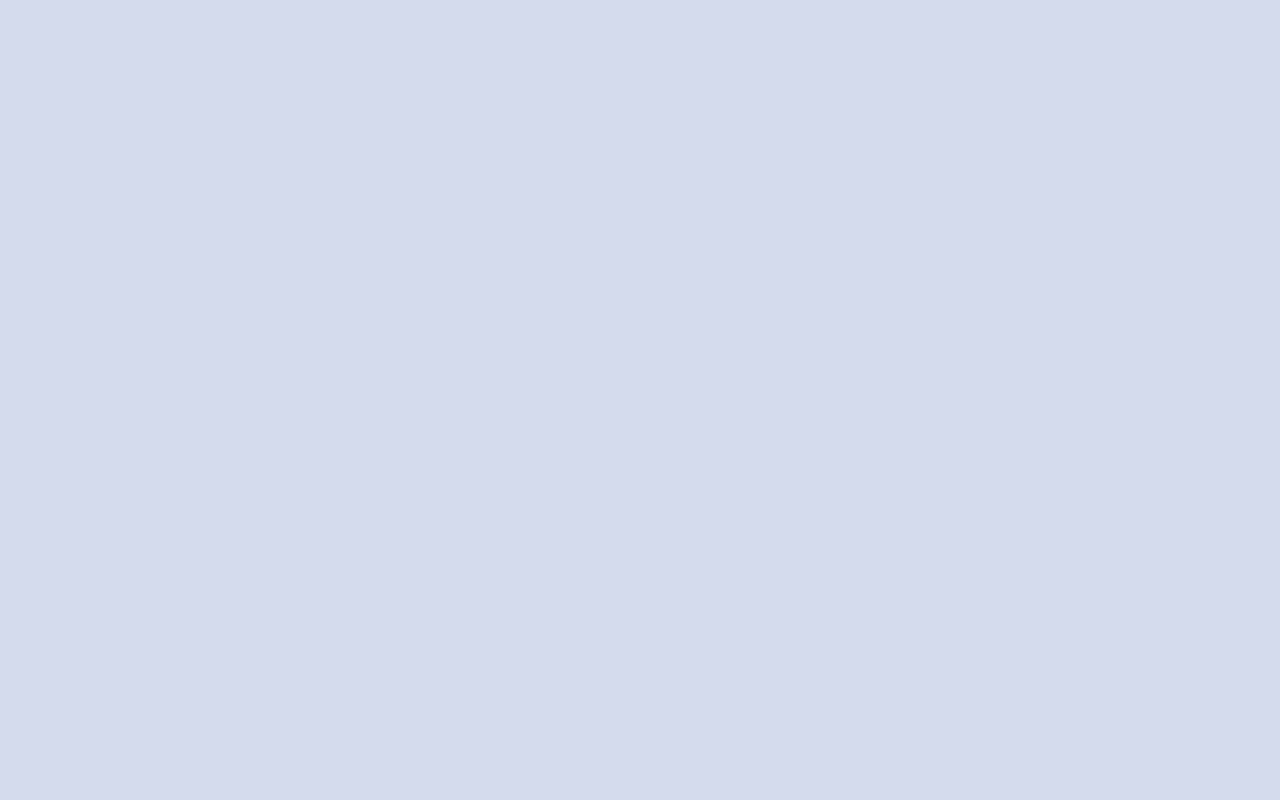
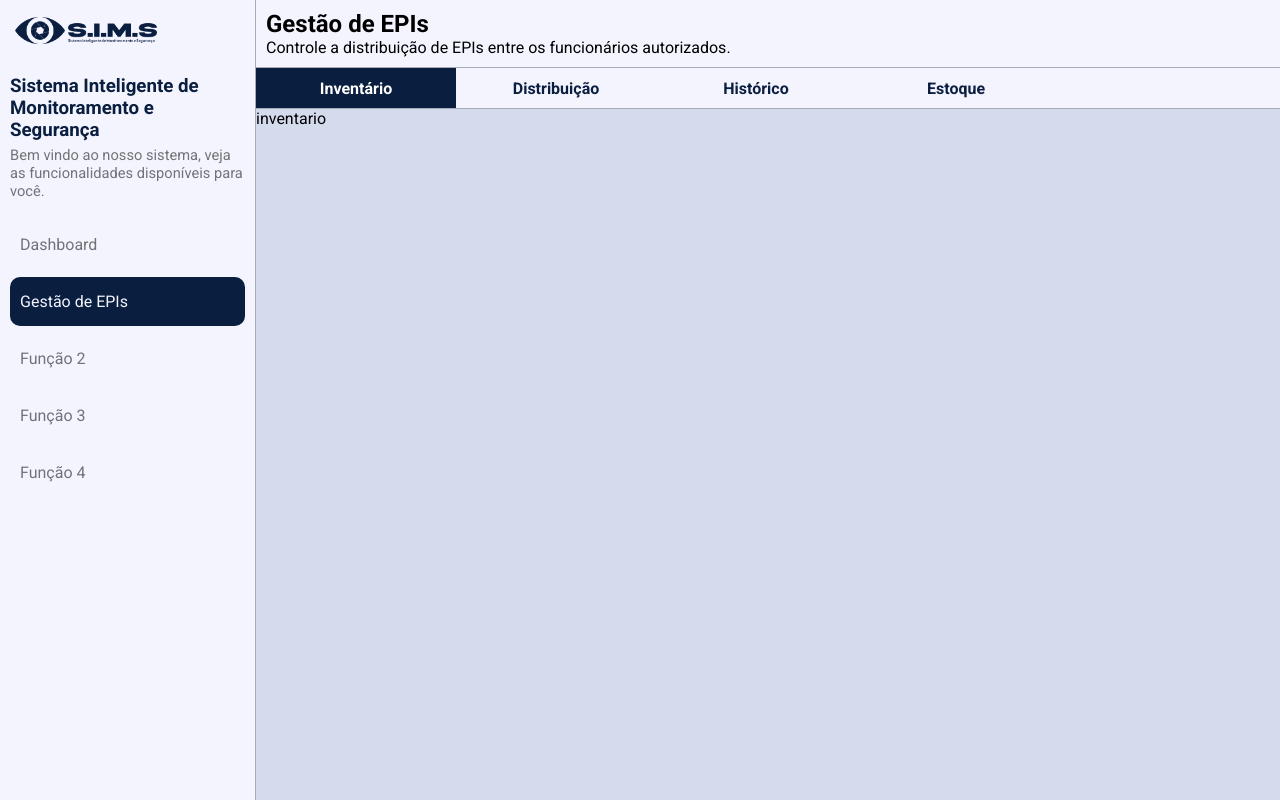
Before and after one commit to williamsdavid5/SIMS_dashborad, a React (Vite) app: page /gestaoEPI in a window 1280 px wide. Before the commit this address had no page. Built offline with nearby package versions, Linux system fonts and the light colour scheme.

Commit message:
adicionada a tela gestão de EPIs sem elementos ainda, mas com navegação interna entre links

```diff
--- a/src/App.jsx
+++ b/src/App.jsx
@@ -2,6 +2,11 @@ import { Routes, Route } from "react-router-dom";
 import Home from "./pages/Home";
 import Login from "./pages/Login";
 import Dashboard from "./pages/Dashboard";
+import GestaoEPI from "./pages/GestaoEPI";
+import Historico from "./pages/GestaoEPI/Historico";
+import Inventario from "./pages/GestaoEPI/Inventario";
+import Estoque from "./pages/GestaoEPI/Estoque";
+import Distribuicao from "./pages/GestaoEPI/Distribuicao";
 
 import './App.css'
 
@@ -11,6 +16,13 @@ function App() {
       <Route path="/home" element={<Home />} />
       <Route path="/" element={<Login />} />
       <Route path="/dashboard" element={<Dashboard />} />
+      <Route path="gestaoEPI" element={<GestaoEPI />}>
+        <Route index element={<Inventario />} />
+        {/* <Route index path="inventario" element={<Inventario />} /> */}
+        <Route path="distribuicao" element={<Distribuicao />} />
+        <Route path="historico" element={<Historico />} />
+        <Route path="estoque" element={<Estoque />} />
+      </Route>
     </Routes>
   );
 }
--- /dev/null
+++ b/src/pages/GestaoEPI.jsx
@@ -0,0 +1,38 @@
+import MenuLateral from "./MenuLateral"
+import './styles/gestaoEPI.css'
+import { Outlet, NavLink } from "react-router-dom"
+
+export default function GestaoEPI() {
+    return (
+        <>
+            <main className="dashboardMain">
+                <MenuLateral></MenuLateral>
+                <section className="mainGestaoEPI">
+                    <header className="superiorDash">
+                        <h1>Gestão de EPIs</h1>
+                        <p>Controle a distribuição de EPIs entre os funcionários autorizados.</p>
+                    </header>
+                    <nav className="menuSuperiorGestaoEPI">
+                        <NavLink
+                            to="." end
+                            className={({ isActive }) => isActive ? "ativado" : ""}
+                        >Inventário</NavLink>
+                        <NavLink
+                            to="distribuicao"
+                            className={({ isActive }) => isActive ? "ativado" : ""}
+                        >Distribuição</NavLink>
+                        <NavLink
+                            to="historico"
+                            className={({ isActive }) => isActive ? "ativado" : ""}
+                        >Histórico</NavLink>
+                        <NavLink
+                            to="estoque"
+                            className={({ isActive }) => isActive ? "ativado" : ""}
+                        >Estoque</NavLink>
+                    </nav>
+                    <Outlet></Outlet>
+                </section>
+            </main >
+        </>
+    )
+}
--- /dev/null
+++ b/src/pages/GestaoEPI/Distribuicao.jsx
@@ -0,0 +1,7 @@
+export default function Distribuicao() {
+    return (
+        <>
+            <p>distribuição</p>
+        </>
+    )
+}
--- /dev/null
+++ b/src/pages/GestaoEPI/Estoque.jsx
@@ -0,0 +1,7 @@
+export default function Estoque() {
+    return (
+        <>
+            <p>estoque</p>
+        </>
+    )
+}
--- /dev/null
+++ b/src/pages/GestaoEPI/Historico.jsx
@@ -0,0 +1,7 @@
+export default function Historico() {
+    return (
+        <>
+            <p>historico</p>
+        </>
+    )
+}
--- /dev/null
+++ b/src/pages/GestaoEPI/Inventario.jsx
@@ -0,0 +1,7 @@
+export default function Inventario() {
+    return (
+        <>
+            <p>inventario</p>
+        </>
+    )
+}
--- a/src/pages/MenuLateral.jsx
+++ b/src/pages/MenuLateral.jsx
@@ -28,11 +28,11 @@ export default function MenuLateral() {
                         Dashboard
                     </NavLink>
                     <NavLink
-                        to="/home"
+                        to="/GestaoEPI"
                         className={({ isActive }) => isActive ? "itemAtivado" : "itemDesativado"}
 
                     >
-                        Função 1
+                        Gestão de EPIs
                     </NavLink>
                     <NavLink
                         to="/home"
--- /dev/null
+++ b/src/pages/styles/gestaoEPI.css
@@ -0,0 +1,40 @@
+.mainGestaoEPI {
+    background-color: var(--backgroundjanela);
+    flex: 1;
+    /* padding: 20px; */
+}
+
+.menuSuperiorGestaoEPI {
+    background-color: var(--corJanela);
+    width: 100%;
+    display: flex;
+    border-bottom: solid 1px var(--bordaCor);
+}
+
+.menuSuperiorGestaoEPI a {
+    text-decoration: none;
+    width: 200px;
+    height: 40px;
+    display: flex;
+    align-items: center;
+    justify-content: center;
+    /* color: white; */
+    color: var(--azulDestaque);
+    font-weight: bold;
+    transition: background-color ease-in-out 0.2s;
+}
+
+.menuSuperiorGestaoEPI a:hover {
+    background-color: var(--bordaCor);
+}
+
+.menuSuperiorGestaoEPI .ativado {
+    background-color: var(--azulDestaque);
+    color: white;
+}
+
+@media (max-width: 500px) {
+    .menuSuperiorGestaoEPI a {
+        font-size: 12px;
+    }
+}
```
Also changed, not shown: src/index.css (added).
